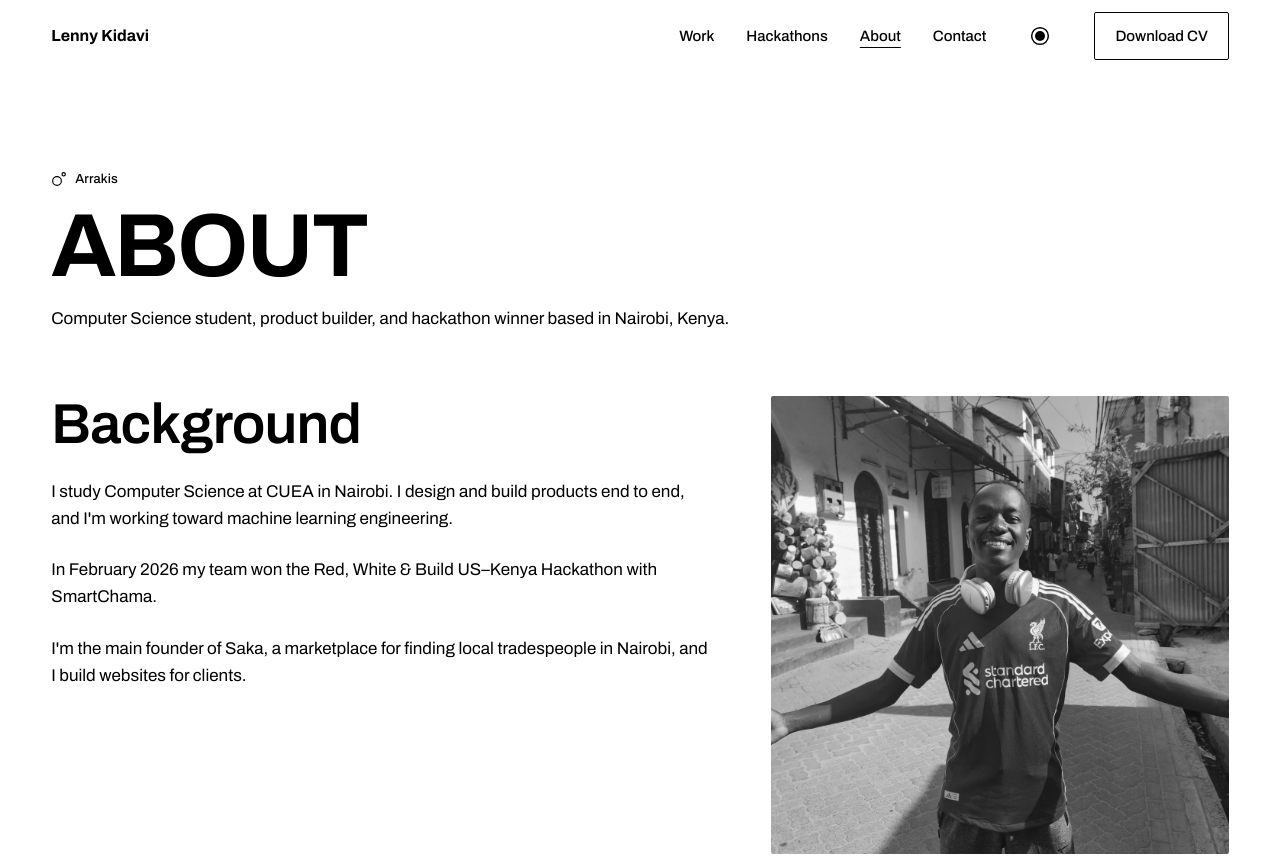
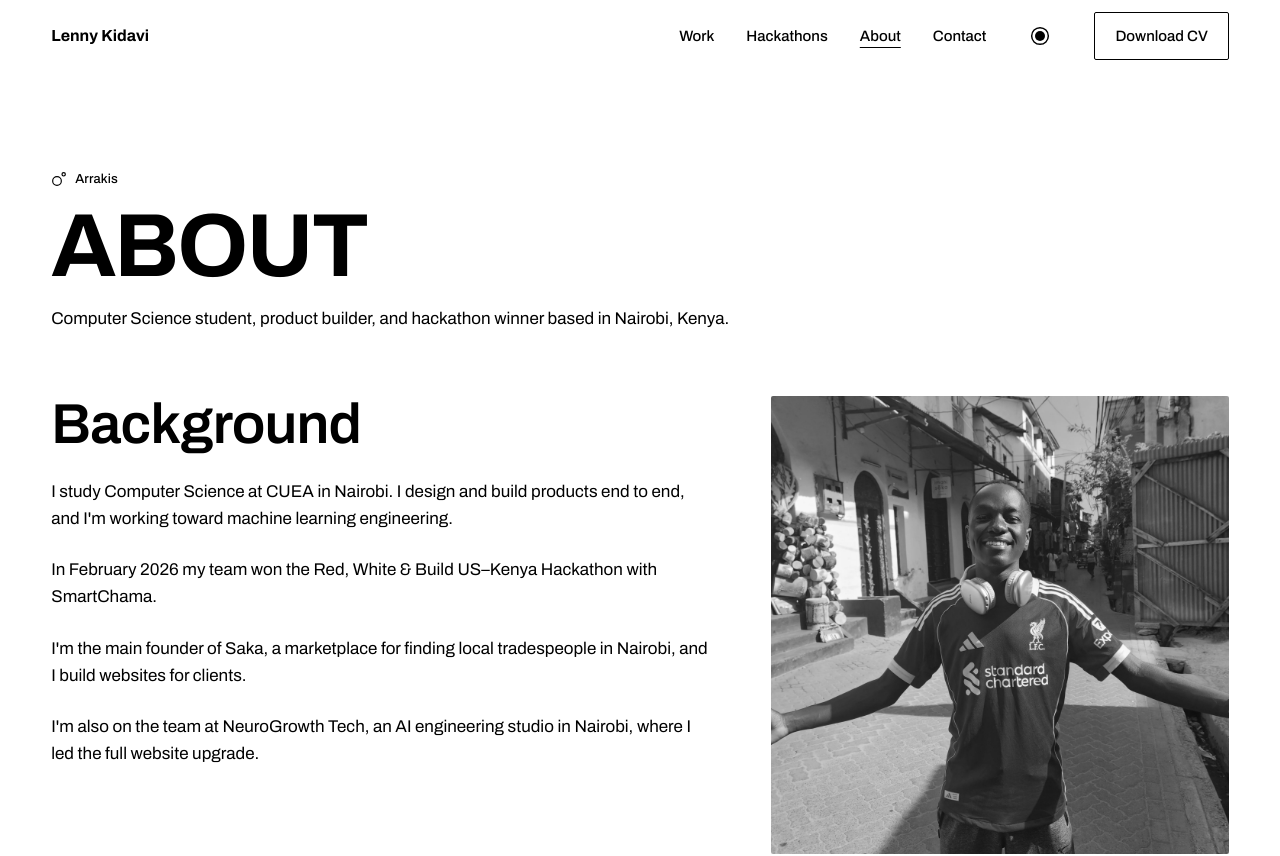
Before and after one commit to chillyreward/DunePortfolio, a Next.js app: page /about in a window 1280 px wide. Shown: the top 856 px of the page. Built offline with nearby package versions, Linux system fonts and the light colour scheme; no server answers.

Commit message:
content: bio approved, NeuroGrowth line added
Co-Authored-By: Claude Opus 5.5 <noreply@anthropic.com>
Claude-Session: https://claude.ai/code/session_01RhK5Pdyb9MNqfmNgWExt8x

```diff
--- a/src/content/profile.ts
+++ b/src/content/profile.ts
@@ -11,8 +11,9 @@ const rawProfile: Profile = {
     "I study Computer Science at CUEA in Nairobi. I design and build products end to end, and I'm working toward machine learning engineering.",
     'In February 2026 my team won the Red, White & Build US–Kenya Hackathon with SmartChama.',
     "I'm the main founder of Saka, a marketplace for finding local tradespeople in Nairobi, and I build websites for clients.",
+    "I'm also on the team at NeuroGrowth Tech, an AI engineering studio in Nairobi, where I led the full website upgrade.",
   ],
-  bioStatus: 'draft',
+  bioStatus: 'approved', // Approved by Lenny 2026-10-04
   education: {
     institution: 'Catholic University of Eastern Africa (CUEA)',
     degree: 'BSc Computer Science',
```
